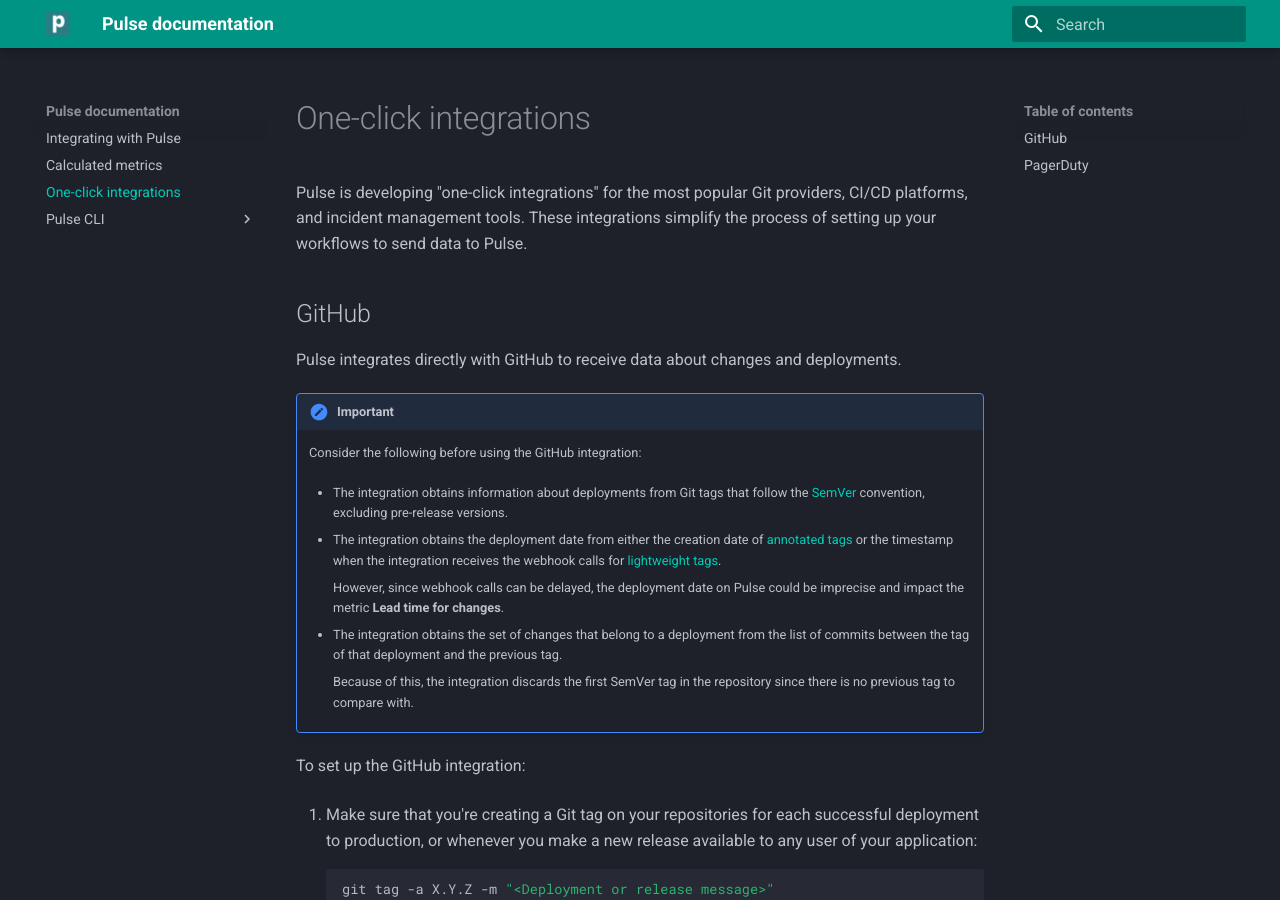
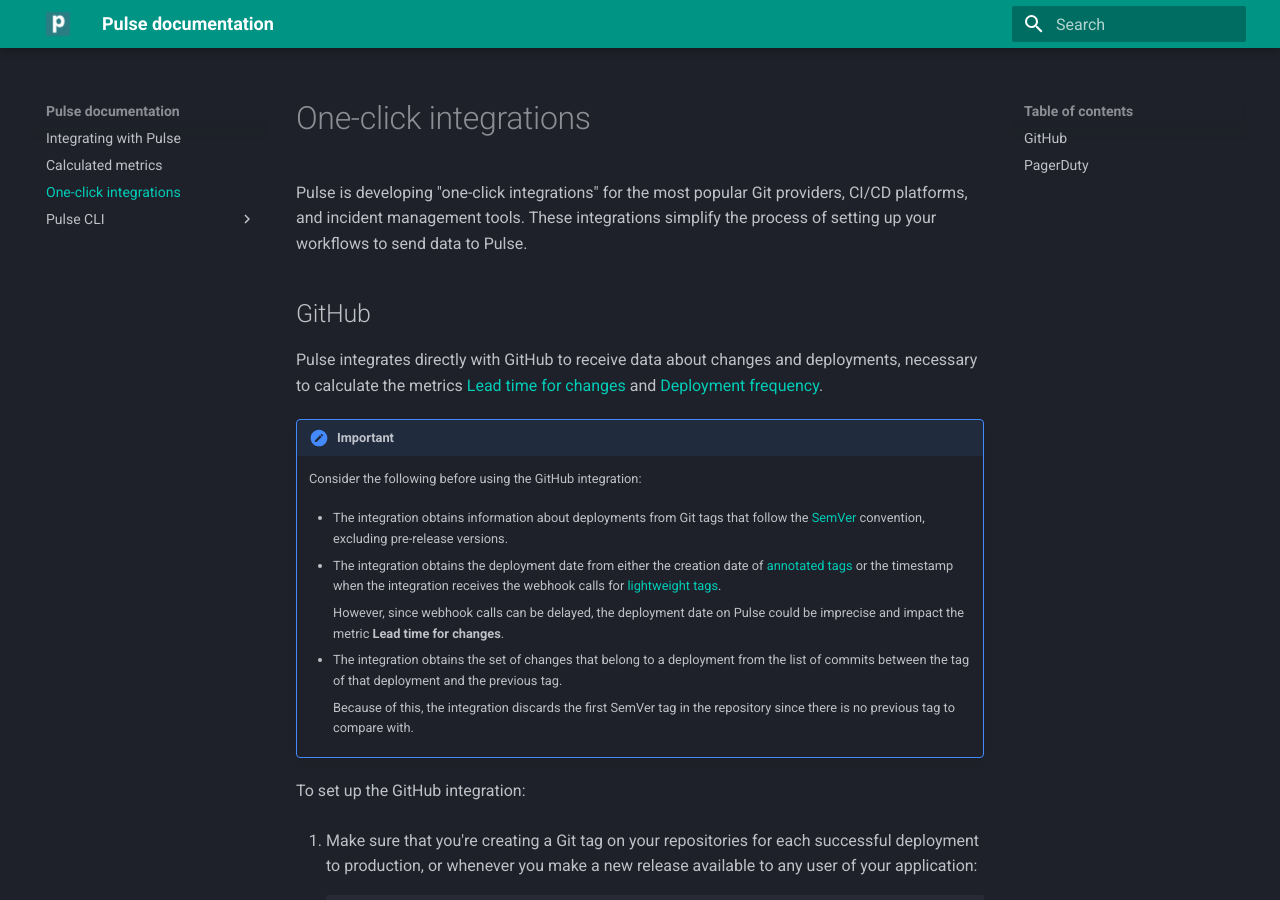
Before and after one commit to codacy/pulse-user-docs, an MkDocs documentation site: the page built from docs/one-click-integrations.md, in a window 1280 px wide and 900 px high. Built offline with MkDocs 1.6.1 and Material for MkDocs 9.7.7, drawn with Linux system fonts in a browser that asks for light colours; some of the changed text lies outside the part shown.

Commit message:
feature: Mention metrics each integration makes possible to calculate

```diff
--- a/docs/one-click-integrations.md
+++ b/docs/one-click-integrations.md
@@ -4,7 +4,7 @@
 
 ## GitHub
 
-Pulse integrates directly with GitHub to receive data about changes and deployments.
+Pulse integrates directly with GitHub to receive data about changes and deployments, necessary to calculate the metrics [Lead time for changes](metrics.md#lead-time-for-changes) and [Deployment frequency](metrics.md#deployment-frequency).
 
 !!! important
     Consider the following before using the GitHub integration:
@@ -51,7 +51,7 @@
 
 ## PagerDuty
 
-Pulse integrates directly with PagerDuty to receive data about incidents.
+Pulse integrates directly with PagerDuty to receive data about incidents, necessary to calculate the metrics [Median time to recover](metrics.md#median-time-to-recover) and [Change failure rate](metrics.md#change-failure-rate).
 
 To set up the PagerDuty integration:
 
```
